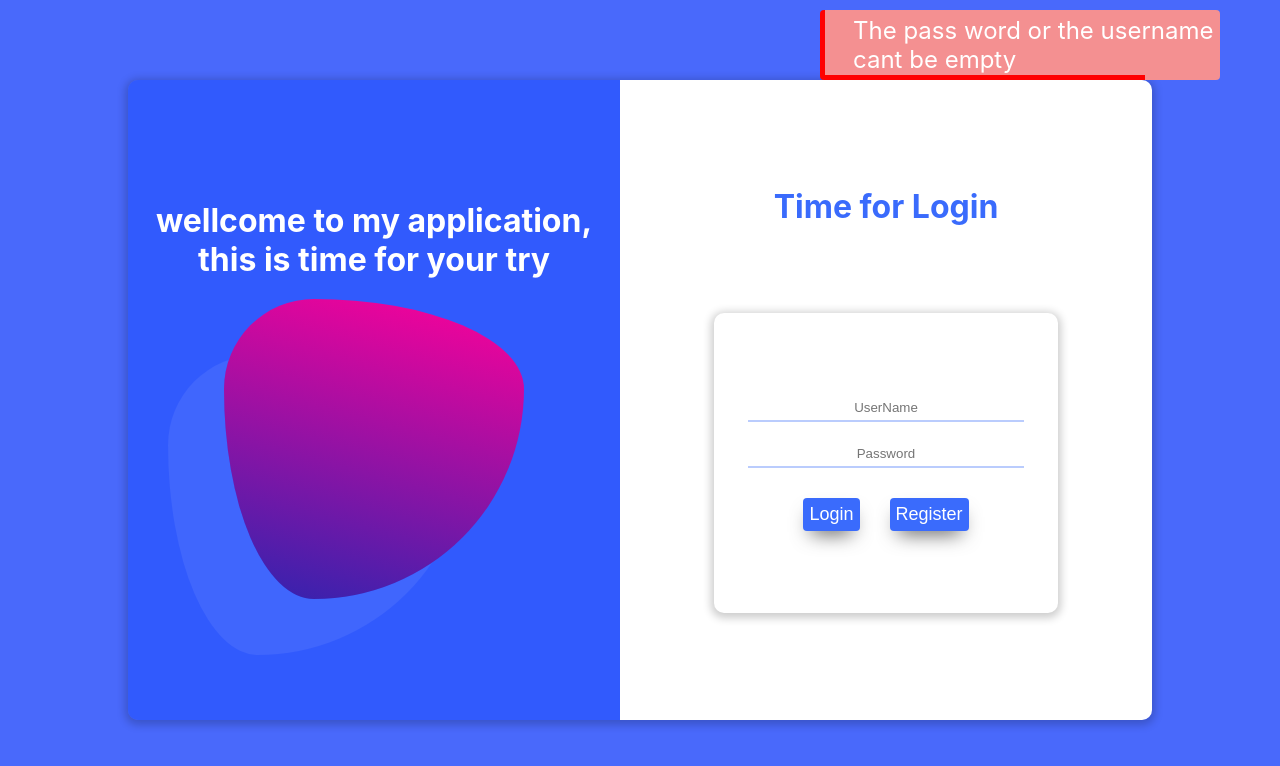
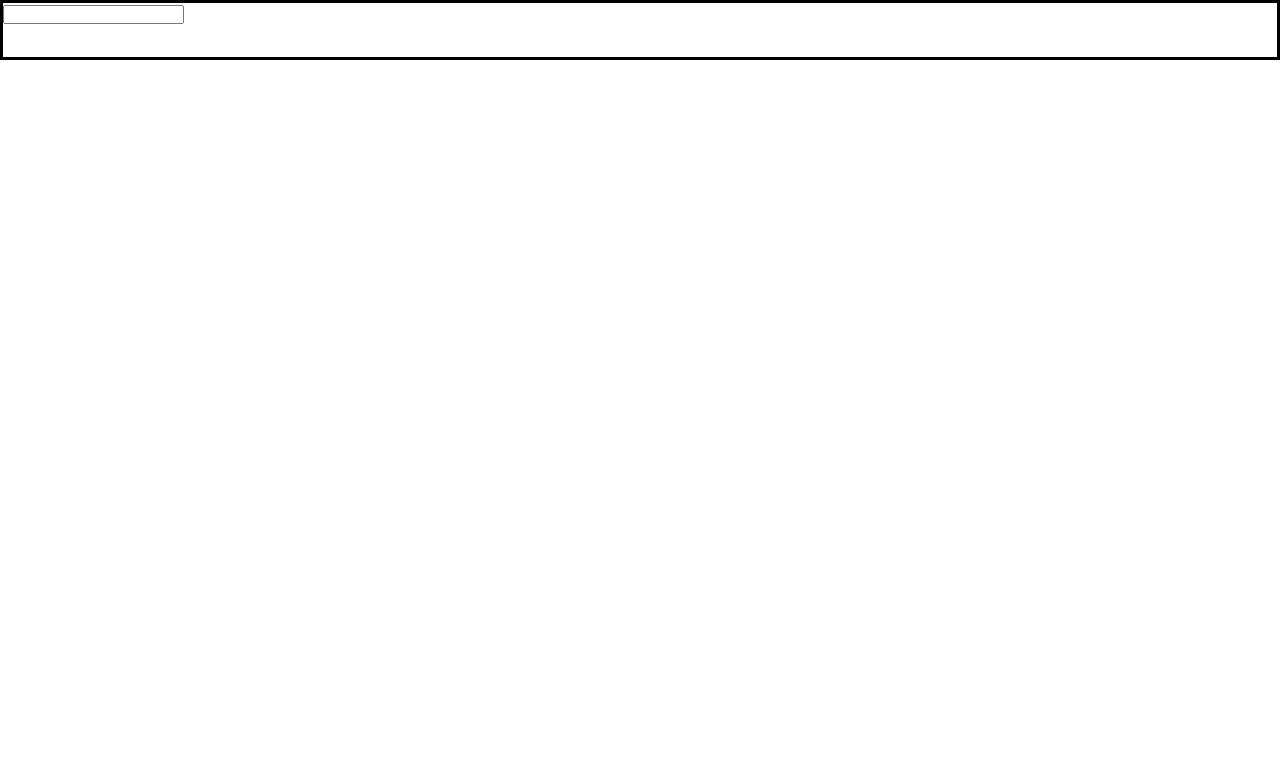
Before and after one commit to phunlh2001/Task-Management, a React (Create React App) app in the folder frontend/: page / in a window 1280 px wide. Shown: the top 766 px of the page. Built offline with nearby package versions, Linux system fonts and the light colour scheme.

Commit message:
update login register

```diff
--- a/frontend/package.json
+++ b/frontend/package.json
@@ -27,6 +27,7 @@
     "react-redux": "^8.1.2",
     "react-router-dom": "^6.14.2",
     "react-scripts": "5.0.1",
+    "react-toastify": "^9.1.3",
     "redux-saga": "^1.2.3",
     "typescript": "^5.1.6",
     "web-vitals": "^2.1.0",
--- a/frontend/src/App.tsx
+++ b/frontend/src/App.tsx
@@ -2,17 +2,19 @@ import React, { useState } from 'react';
 import { Routes, Route, useNavigate } from 'react-router-dom';
 import './App.css';
 import Login from './features/Login/index';
+import NavBar from './features/NavBar/components/NavBar';
 
 const App: React.FC = () => {
 
-  const[token, setToken] = useState<boolean>(false);
+  const[token, setToken] = useState<boolean>(true);
+
   // Kiem tra token tra ve co dung hay khong neu sai tra lai o input
    if (!token) {
     return <Login setToken={setToken}/>
   }
   return (
     <div className="App">
-
+      <NavBar/>
     </div>
   );
 }
--- /dev/null
+++ b/frontend/src/features/HomePage/components/index.ts
@@ -0,0 +1 @@
+export {default} from "./HomaPage"
--- a/frontend/src/features/Login/LoginBox/components/LoginBox.tsx
+++ b/frontend/src/features/Login/LoginBox/components/LoginBox.tsx
@@ -1,6 +1,7 @@
 import React, { useEffect, useState } from 'react'
+import { ToastContainer, toast } from 'react-toastify';
+import "react-toastify/dist/ReactToastify.css";
 import "./LoginBox.css"
-import { boolean } from 'yup'
 
 type Props = {
     setShowRegister: (val: boolean) => void
@@ -9,20 +10,42 @@ type Props = {
 
 const LoginBox: React.FC<Props> = ({ setShowRegister, setToken }) => {
 
-    const [UserName, setUserName] = useState<string>()
+    const [userName, setUserName] = useState<string>()
     const [password, setPassword] = useState<string>()
-    const [toast, setToast] = useState<Boolean>()
+
+
+    const displayLoginNotification = () => {
+        toast.success("LoggedIn Successful");
+    };
+
+    const handleSubmit = (e: any) => {
+        e.preventDefault()
+        if (userName?.length == 0 || password?.length === undefined) {
+            displayLoginNotification()
+            return
+        }
+        if(userName?.length != 0 && password?.length !== undefined){
+            return
+        }
+    }
+
 
     return (
         <div className='login__signin'>
-            <div className="box-show">
-                {toast ? "" : <div className="ntf-box warning-ntfc ">
-                    <p>The pass word or the username cant be empty</p>
-                    <hr />
-                </div>}
-            </div>
+            <ToastContainer
+                position='top-right'
+                autoClose={5000}
+                hideProgressBar={false}
+                newestOnTop={false}
+                closeOnClick
+                rtl={false}
+                pauseOnFocusLoss
+                draggable
+                pauseOnHover
+                theme='light'
+            />
             <h1>Time for Login</h1>
-            <form action='' className="form_login" >
+            <form action='' className="form_login" onSubmit={handleSubmit}>
                 <span className='login__username'>
                     <input type="text" placeholder='UserName' onChange={e => setUserName(e.target.value)} />
                 </span>
@@ -31,7 +54,7 @@ const LoginBox: React.FC<Props> = ({ setShowRegister, setToken }) => {
                 </span>
                 <div className="btn_loginspace">
                     <button className='btn_login' type='submit'>Login</button>
-                    <button className='btn_regis' type='button'>Register</button>
+                    <button className='btn_regis' type='button' onClick={e => setShowRegister(true)}>Register</button>
                 </div>
             </form>
 
--- a/frontend/src/features/Login/Register/components/Register.css
+++ b/frontend/src/features/Login/Register/components/Register.css
@@ -131,52 +131,6 @@
     gap: 10px;
 }
 
-.ntf-box{
-    position: relative;
-    height: 70px;
-    width: 400px;
-    cursor: pointer;
-    display: flex;
-    justify-content: flex-start;
-    gap: 20px;
-    align-items: center;
-    padding-left: 28px;
-    font-size: 24px;
-    color: white;
-    border-radius: 4px;
-}
-
-.ntf-box hr{
-    position: absolute;
-    left: 0px;
-    bottom: 0px;
-    width: 0%;
-    height: 5px;
-    border: none;
-}
-
-.warning-ntfc{
-    background-color: #f49091;
-    border-left: #ff0000 solid 5px;
-    animation: slidein  10000ms forwards cubic-bezier(0.37, 0.01, 0.48, 1.5);
-}
-
-.warning-ntfc hr{
-    background-color:#ff0000 ;
-    animation: widthAnimation 10s forwards;
-    animation-delay: 0.4s;
-}
-
-.messagevalid{
-    font-size: 12px;
-    height: 20px;
-    width: 100%;
-    padding: 0 40px;
-    color: red;
-    font-weight: 600;
-
-}
-
 .register__eye{
     cursor: pointer;
 }
--- a/frontend/src/features/Login/Register/components/Register.tsx
+++ b/frontend/src/features/Login/Register/components/Register.tsx
@@ -1,6 +1,6 @@
-import React, { useEffect, useRef, useState } from 'react'
+import { faEye, faEyeSlash } from '@fortawesome/free-solid-svg-icons'
 import { FontAwesomeIcon } from '@fortawesome/react-fontawesome'
-import {faEye, faEyeSlash } from '@fortawesome/free-solid-svg-icons'
+import React, { useEffect, useState } from 'react'
 import './Register.css'
 // interface sapce
 type Props = {
@@ -20,6 +20,10 @@ const Register:React.FC<Props> = ({setShowRegister}) => {
   const [showRePass, setShowRePass] = useState(false)
 
 
+
+
+
+
   // KHUC VUC KHAI BAO BIEN =====================================================================================================
   const eyeIconPass = <FontAwesomeIcon icon={faEye} className='register__eye eye' onClick={e => setShowPass(!showPass)}/>
   const eyeIconRePass = <FontAwesomeIcon icon={faEye} className='register__eye eye' onClick={e => setShowRePass(!showRePass)}/>
@@ -27,6 +31,14 @@ const Register:React.FC<Props> = ({setShowRegister}) => {
   const eyeSlashRePass = <FontAwesomeIcon icon={faEyeSlash} className='register__eye eyeslash' onClick={e => setShowRePass(!showRePass)}/>
 
   // ===============================================  HANDLE SPACE  =========================================================
+
+
+
+
+
+
+
+
 
   // Ham check cac chu viet hoa tra ve true
   const containsUppercase = (str: string) => {
@@ -63,7 +75,7 @@ const Register:React.FC<Props> = ({setShowRegister}) => {
 
   // ham check repass
   const rePassValida = ()=>{
-    if (!(pass == repass)) {
+    if (!(pass === repass)) {
       setRepassVld("PassWord must be same")
     }
     else setRepassVld(""); return;
@@ -86,6 +98,13 @@ const Register:React.FC<Props> = ({setShowRegister}) => {
     }
     else return
   }
+
+
+
+
+
+
+
 
 
   // =============================  RENDERING HERE  ================================================================
--- /dev/null
+++ b/frontend/src/features/NavBar/components/NavBar.css
@@ -0,0 +1,6 @@
+.navbar{
+    height: 60px;
+    border: solid;
+    width: 100%;
+    position: fixed;
+}
--- /dev/null
+++ b/frontend/src/features/NavBar/components/NavBar.tsx
@@ -0,0 +1,17 @@
+import React from 'react'
+import './NavBar.css'
+
+type Props = {}
+
+const NavBar = (props: Props) => {
+  return (
+    <div className='navbar'>
+        <div className="logo"></div>
+        <div className="searchbox">
+            <input type="text" />
+        </div>
+    </div>
+  )
+}
+
+export default NavBar
--- /dev/null
+++ b/frontend/src/features/NavBar/components/index.ts
@@ -0,0 +1 @@
+export {default} from './NavBar'
```
Also changed, not shown: frontend/src/features/HomePage/components/HomaPage.tsx (added, +12 -0 lines), frontend/src/features/HomePage/components/HomaPage.css (added), 1 other file (tests, documents, lock files or other folders).
